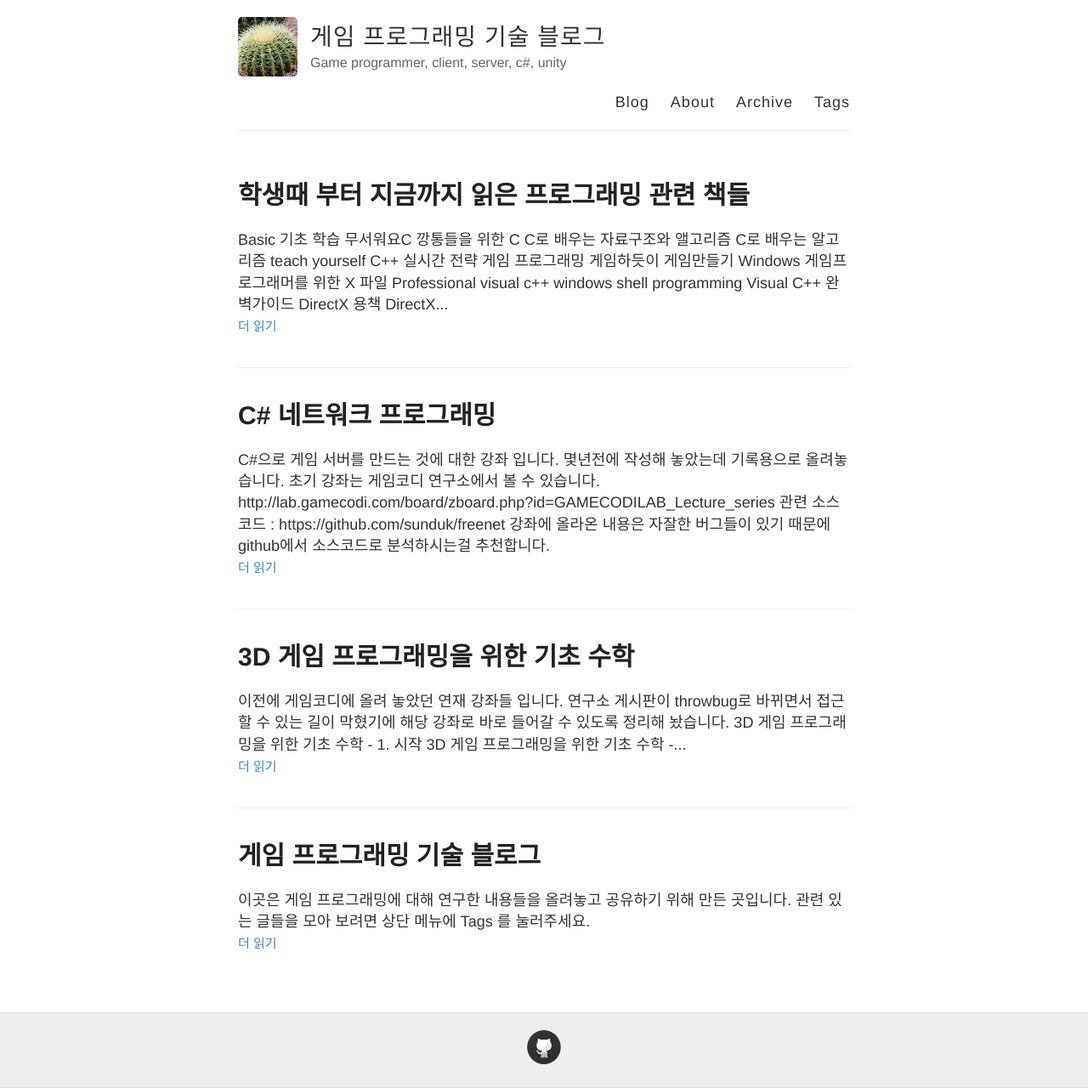
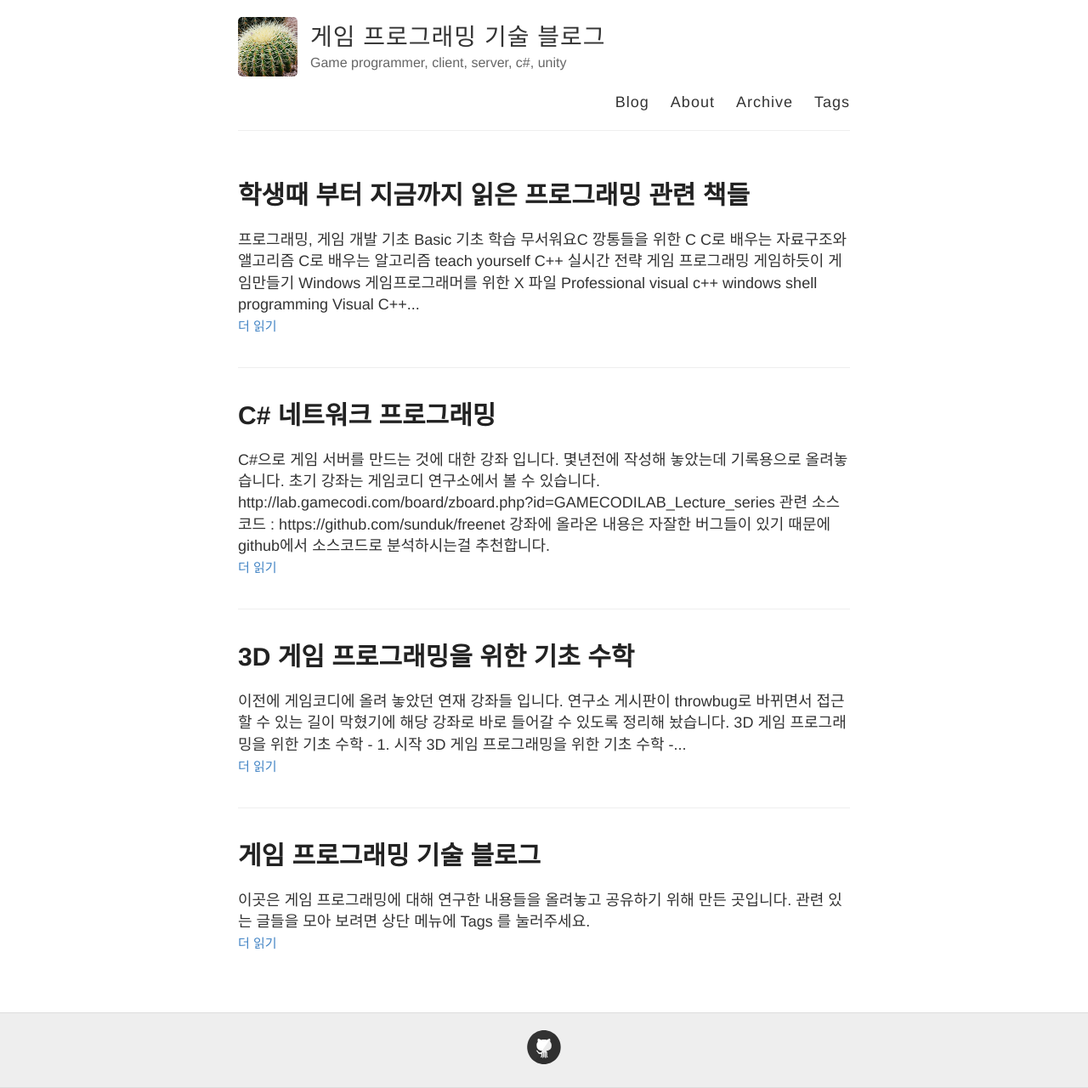
Before and after one commit to sunduk/sunduk.github.io, a Jekyll site: the page built from index.html, in a window 1280 px wide. Shown: the whole page at 85% size. Built offline with Jekyll 4.4.1, drawn with Linux system fonts in a browser that asks for light colours; Markdown is read by kramdown in place of the engine named in the settings; the list of posts is cut into pages by our own code.

Commit message:
Update 2019-01-01-d04-books.md

```diff
--- a/_posts/2019-01-01-d04-books.md
+++ b/_posts/2019-01-01-d04-books.md
@@ -4,63 +4,120 @@
 tags: gameprogramming
 ---
 
+## 프로그래밍, 게임 개발 기초
+
 Basic 기초 학습
+
 무서워요C
+
 깡통들을 위한 C
+
 C로 배우는 자료구조와 앨고리즘
+
 C로 배우는 알고리즘
+
 teach yourself C++
+
 실시간 전략 게임 프로그래밍
+
 게임하듯이 게임만들기
+
 Windows 게임프로그래머를 위한 X 파일
+
 Professional visual c++ windows shell programming
+
 Visual C++ 완벽가이드
 
+
+## 활용서, 기초 이론
+
 DirectX 용책
+
 DirectX 해골책
+
 게임프로그래머를 위한 C++
+
 Effective C++
+
 DirectX9 셰이더 프로그래밍
+
 이펙티브 STL
+
 Refactoring
+
 TCP/IP 소켓 프로그래밍
+
 온라인 게임 네트워크 프로그래밍
+
 온라인 게임 서버 프로그래밍
+
 C++로 구현한 3D게임 엔진
+
 와이어샤크를 활용한 실전 패킷 분석
+
 와이어샤크 네트워크 완전 분석
+
 Opengl game programming
+
 Game programming gems
+
 Game coding complete
+
 Debugging applications for .NET and Windows
+
 Real-time rendering
+
 좋은 게임을 만드는 핵심 원리 게임 수학과 물리
+
 Headfirst physics
+
 수학으로 시작하는 3D게임 개발
+
 게임 프로그래머를 위한 기초 수학과 물리
+
 게임 수학과 물리
+
 이야기로 아주 쉽게 배우는 삼각함수
+
 이야기로 아주 쉽게 배우는 미적분
+
 셰이더 프로그래밍 입문
+
 실용적 예제로 본 게임 인공지능
+
 AI game programming wisdom 2
+
 Headfirst design pattern
+
 SQL server 2005 완벽가이드
+
 MS-SQL server 개발자용, 관리자용
+
 데이터베이스 설계와 구축
+
 프로그래머의 길 멘토에게 묻다
+
 실용주의 프로그래머
+
 조엘온 소프트웨어
+
 피플웨어
+
 Clean code
+
 CLR via C#
+
 Working Effectively with Legacy code
+
 성공과 실패를 결정하는 1%의 네트워크 원리
+
 마스터링 TCP/IP
+
 
 너무 오래되서 지금은 서점에 가도 찾아볼 수 없는 책들도 있다.
 쭉 나열해 보니 주니어때에 비해서 점점 관심사가 넓어지고 깊어지는것 같다.
 특히나 프로그래밍을 처음 배울 때는 당장 구현되는 멋진 코드 한줄이 더 들어 있는 책을 골랐다면,
 지금은 기초 원리에 대한 것과 개발 문화같은 내용들의 책을 더 많이 고르게 된다.
+
 그럴수 밖에 없는 것이 초기에는 코드 구현에 막혀서 그걸 해결하려 했다면
 지금은 코드만 가지고는 답이 없고 알고 있는 지식을 전반적으로 종합해서 문제를 해결해야 하는 것들과 마주치기 때문인것 같다.
```
